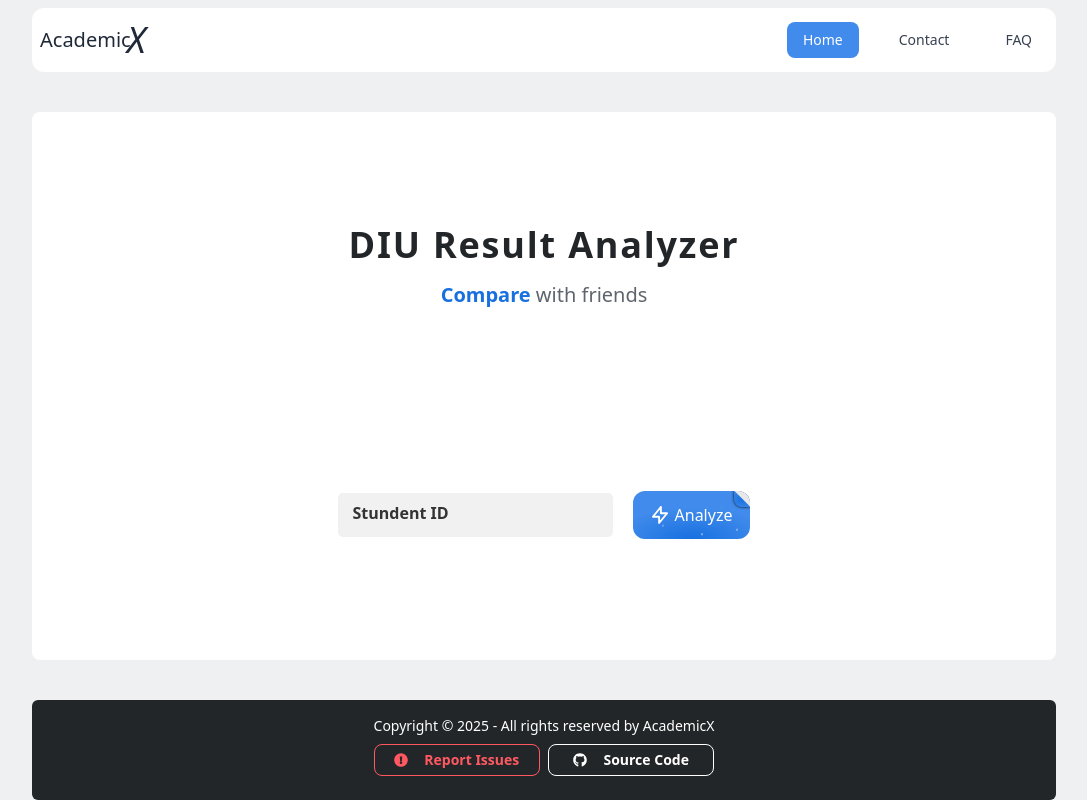
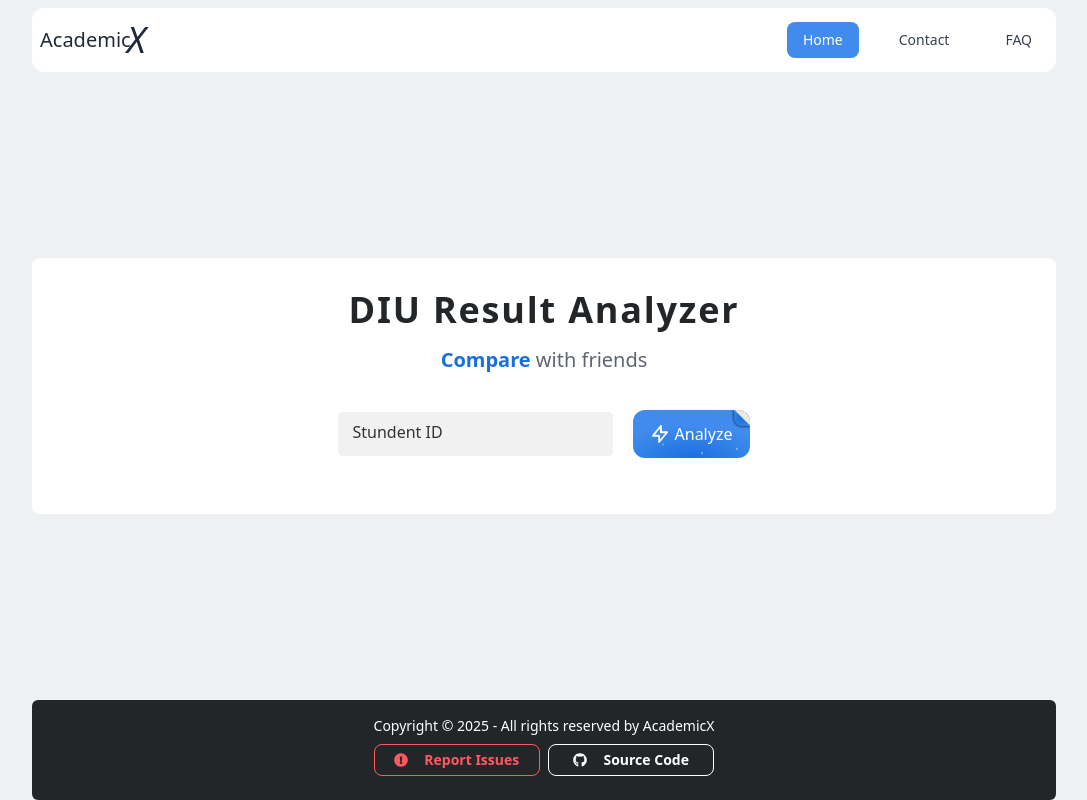
Before and after one commit to sakibnjr/AcademicX, a React (Vite) app: page / in a window 1280 px wide. Shown: the whole page, without its empty margins (96-1183 px from the left). Built offline with nearby package versions, Linux system fonts and the light colour scheme.

Commit message:
UI bugs fixed

```diff
--- a/src/NewFeatures/App.jsx
+++ b/src/NewFeatures/App.jsx
@@ -205,7 +205,7 @@ const App = () => {
   };
 
   return (
-    <div className="bg-background flex h-screen flex-col gap-10">
+    <div className="flex h-screen flex-col gap-10 bg-background">
       <div className="mx-auto w-4/5">
         <Navbar profile={profile} resetResults={resetResults} />
       </div>
--- a/src/NewFeatures/HeroSection.jsx
+++ b/src/NewFeatures/HeroSection.jsx
@@ -11,7 +11,7 @@ const HeroSection = ({ studentId, setStudentId, handleFetchResults }) => {
         setStudentId={setStudentId}
         handleFetchResults={handleFetchResults}
       />
-      <div className="flex flex-col items-center justify-center md:flex-row">
+      <div className="my-4 flex flex-col items-center justify-center md:flex-row">
         <Input studentId={studentId} setStudentId={setStudentId} />
         <div className="w-full">
           <Button handleFetchResults={handleFetchResults} />
--- a/src/NewFeatures/Home.jsx
+++ b/src/NewFeatures/Home.jsx
@@ -18,7 +18,7 @@ const Home = ({
   error,
 }) => {
   return (
-    <div className="flex flex-1">
+    <div className="flex-1 content-center">
       {/* Show HeroSection only if no profile is available and data is not being loaded */}
       {!profile && !loading ? (
         <HeroSection
--- a/src/NewFeatures/Input.jsx
+++ b/src/NewFeatures/Input.jsx
@@ -48,7 +48,6 @@ const StyledWrapper = styled.div`
     padding: 8px 15px;
     color: #333;
     font-size: 16px;
-    font-weight: 600;
     transition: 0.3s ease-in-out;
     pointer-events: none;
   }
--- a/src/NewFeatures/Navbar.jsx
+++ b/src/NewFeatures/Navbar.jsx
@@ -87,7 +87,7 @@ const Navbar = ({ profile, resetResults }) => {
         <div className="navbar-end flex items-center space-x-4">
           <button
             onClick={resetResults}
-            className="btn btn-outline btn-error btn-sm md:btn-md"
+            className="menu rounded-md border-2 border-error text-text hover:bg-error hover:text-white"
           >
             Log Out
           </button>
--- a/src/NewFeatures/ProfileAndSummary.jsx
+++ b/src/NewFeatures/ProfileAndSummary.jsx
@@ -88,7 +88,7 @@ const ProfileAndSummary = ({
   // Normal content when loading is false
   return (
     <>
-      <div className="mx-auto mt-10 grid w-4/5 grid-cols-1 gap-4 md:grid-cols-6">
+      <div className="mx-auto my-4 grid w-4/5 grid-cols-1 gap-4 md:grid-cols-6">
         {/* Profile Section */}
         <div className="grid grid-cols-1 content-center gap-4 rounded-md bg-sky-100 p-4 md:col-span-2">
           <div className="flex justify-center">
@@ -156,8 +156,12 @@ const ProfileAndSummary = ({
 
         {/* CGPA Chart */}
         <div className="md:col-span-3">
-          {results.length > 0 && (
+          {results.length > 0 ? (
             <CgpaChart results={results} compareResults={compareResults} />
+          ) : (
+            <p className="flex content-center items-center justify-center">
+              No data available
+            </p>
           )}
         </div>
       </div>
```
